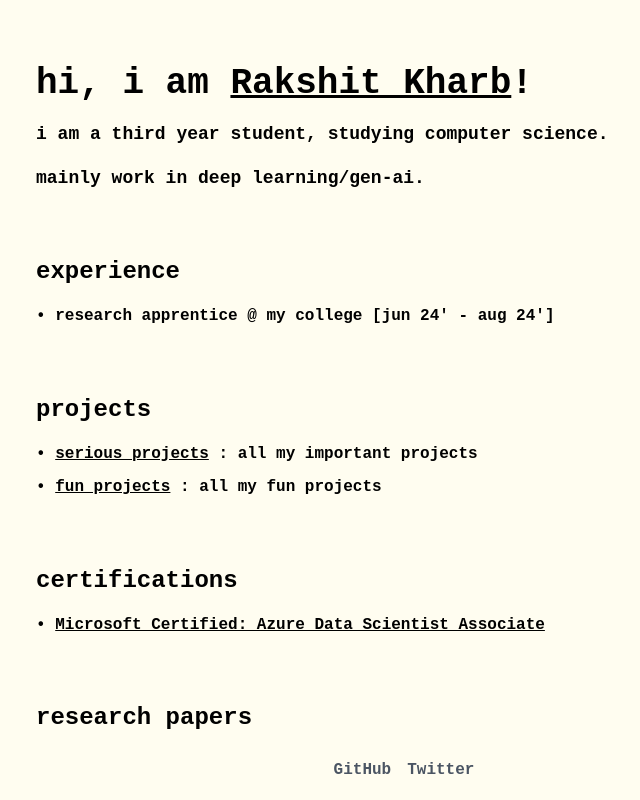
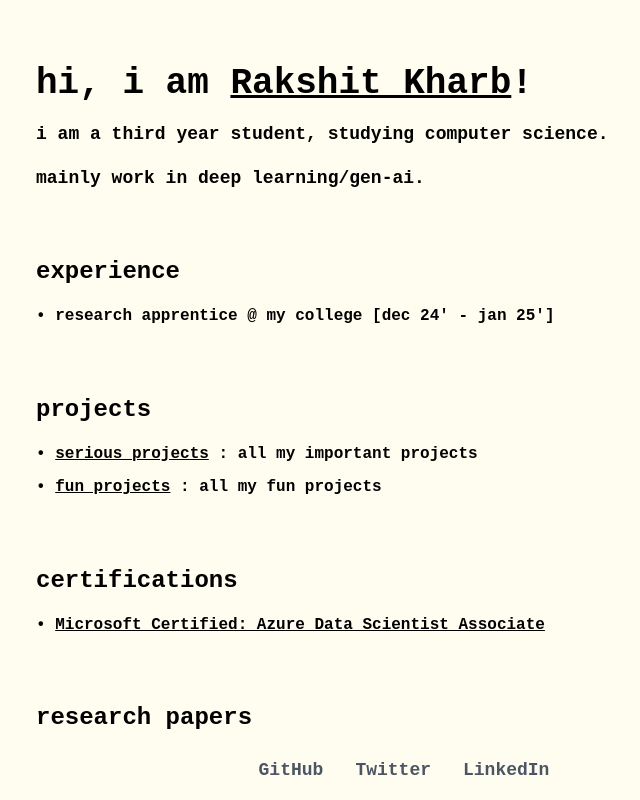
Before and after one commit to RakshitKharb/portfolio, a Next.js app: page / in a window 1280 px wide. Shown: the top 800 px of the page, without its empty margins (236-876 px from the left). Built offline with nearby package versions, Linux system fonts and the light colour scheme.

Commit message:
Your commit message here

```diff
--- a/app/layout.tsx
+++ b/app/layout.tsx
@@ -1,10 +1,12 @@
 import './globals.css'
 import type { Metadata } from 'next'
-import { Inter } from 'next/font/google'
+import { JetBrains_Mono } from 'next/font/google'
 
-const inter = Inter({
+const jetbrainsMono = JetBrains_Mono({
   subsets: ['latin'],
   display: 'swap',
+  weight: '500',
+  variable: '--font-jetbrains',
 })
 
 export const metadata: Metadata = {
@@ -19,14 +21,30 @@ export default function RootLayout({
 }) {
   return (
     <html lang="en">
-      <body className={`${inter.className} bg-[#fffdf0]`}>
+      <body
+        className={`${jetbrainsMono.className}`}
+        style={{
+          '--line-height': '1.20rem',
+          '--border-thickness': '2px',
+          '--text-color': '#000',
+          '--text-color-alt': '#666',
+          '--background-color': '#fff',
+          '--background-color-alt': '#eee',
+          '--blog-image-opacity': '1.0',
+          '--see-image-opacity': '1.0',
+          fontOpticalSizing: 'auto',
+          fontStyle: 'normal',
+          fontVariantNumeric: 'tabular-nums lining-nums',
+          backgroundColor: '#fffdf0'
+        } as React.CSSProperties}
+      >
         <div className="fixed bottom-0 left-0 right-0 bg-[#fffdf0] p-4">
-          <div className="mx-auto max-w-3xl flex justify-center space-x-4">
+          <div className="mx-auto max-w-3xl flex justify-center space-x-8">
             <a
               href="https://github.com/RakshitKharb"
               target="_blank"
               rel="noopener noreferrer"
-              className="text-gray-600 hover:text-gray-900"
+              className="text-gray-600 hover:text-gray-900 text-lg"
             >
               GitHub
             </a>
@@ -34,9 +52,17 @@ export default function RootLayout({
               href="https://twitter.com/RakshitKharb"
               target="_blank"
               rel="noopener noreferrer"
-              className="text-gray-600 hover:text-gray-900"
+              className="text-gray-600 hover:text-gray-900 text-lg"
             >
               Twitter
+            </a>
+            <a
+              href="https://www.linkedin.com/in/rakshit-kharb-a23a05207/"
+              target="_blank"
+              rel="noopener noreferrer"
+              className="text-gray-600 hover:text-gray-900 text-lg"
+            >
+              LinkedIn
             </a>
           </div>
         </div>
--- a/app/page.tsx
+++ b/app/page.tsx
@@ -20,7 +20,7 @@ export default function Home() {
       <section className="mb-16">
         <h2 className="text-2xl mb-4 font-bold">experience</h2>
         <ul className="space-y-2 list-none p-0">
-          <li>• research apprentice @ my college [jun 24' - aug 24']</li>
+          <li>• research apprentice @ my college [dec 24' - jan 25']</li>
         </ul>
       </section>
 
```
